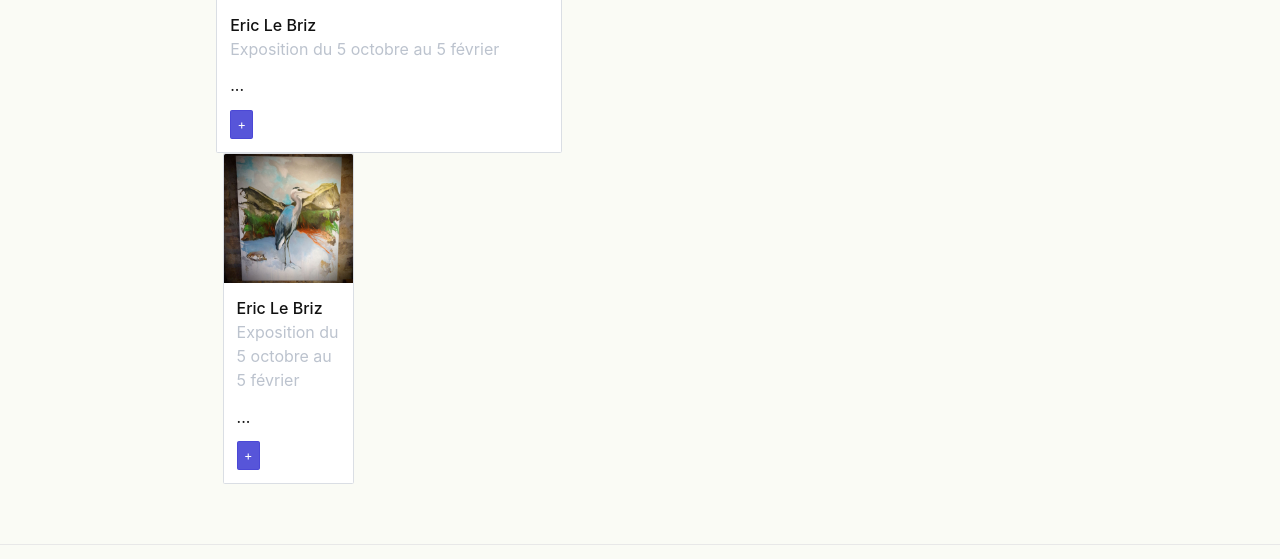
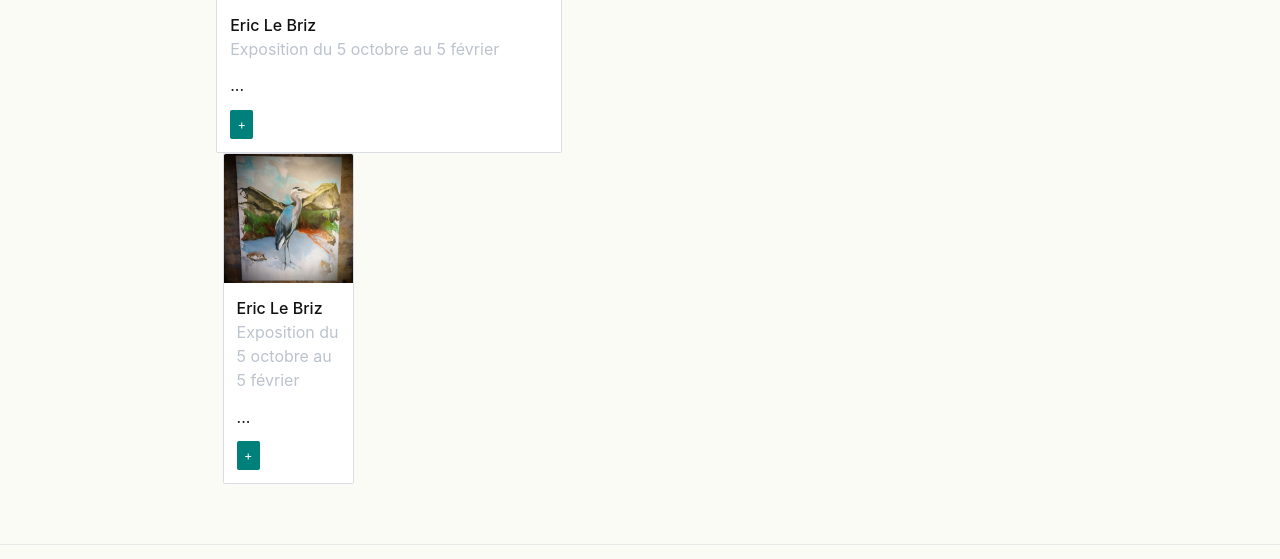
Before and after one commit to violaine-web/jekyll-local, a Jekyll site: the page built from 05-expositions.md, in a window 1280 px wide. Shown: the part 689-1248 px from the top of the page. Built offline with Jekyll 4.4.1, drawn with Linux system fonts in a browser that asks for light colours; nearby versions of some CDN libraries.

Commit message:
change la couleur du primary button

```diff
--- a/_sass/main.scss
+++ b/_sass/main.scss
@@ -10,6 +10,12 @@
     padding-top: .4rem;
 }
 
+.btn.btn-primary {
+    background: rgb(0, 128, 122);
+    border-color: rgb(0, 128, 122);
+    color: whitesmoke;
+}
+
 /*
 img {
     box-shadow: 6px 7px 5px 0px rgb(161, 160, 161);
```
